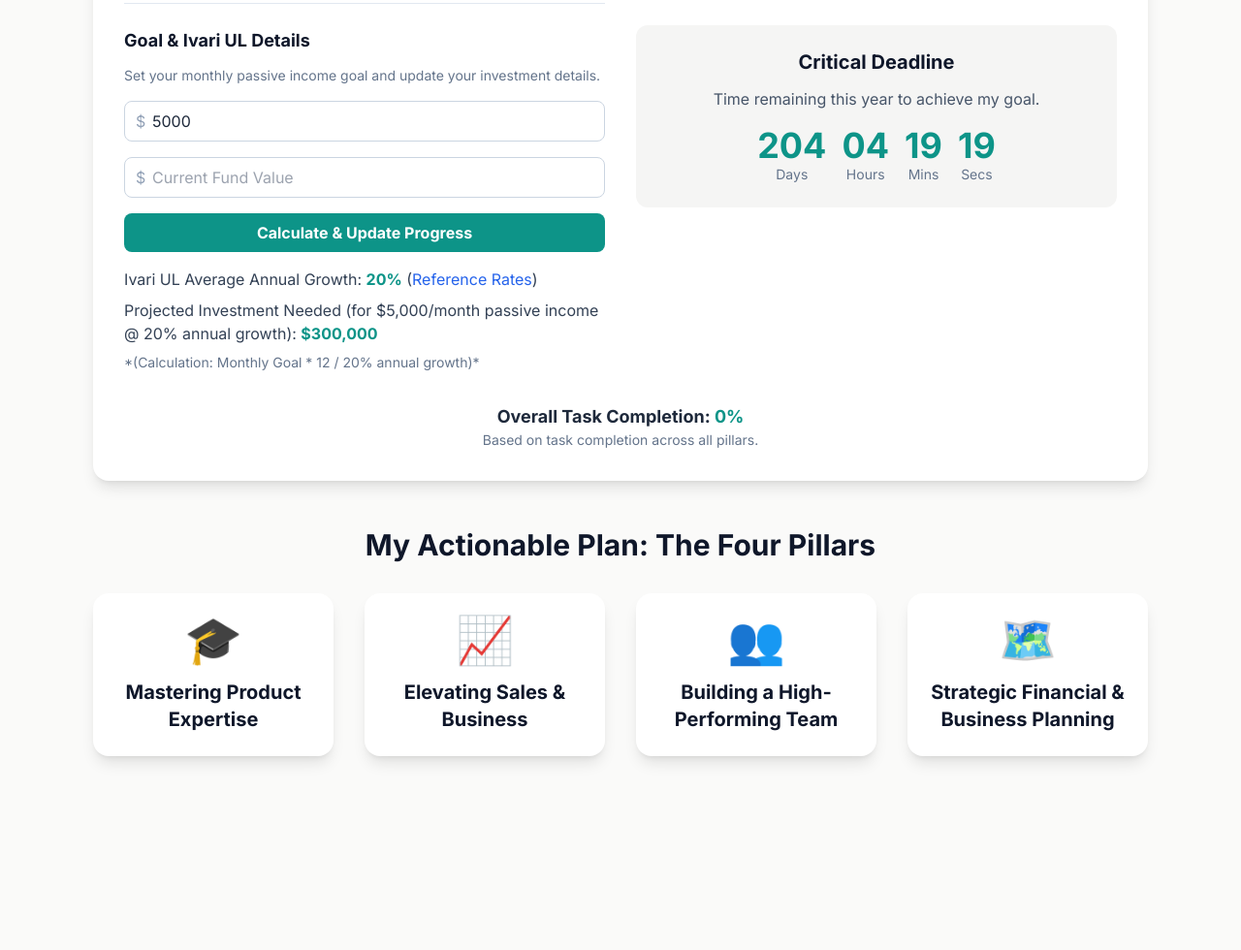
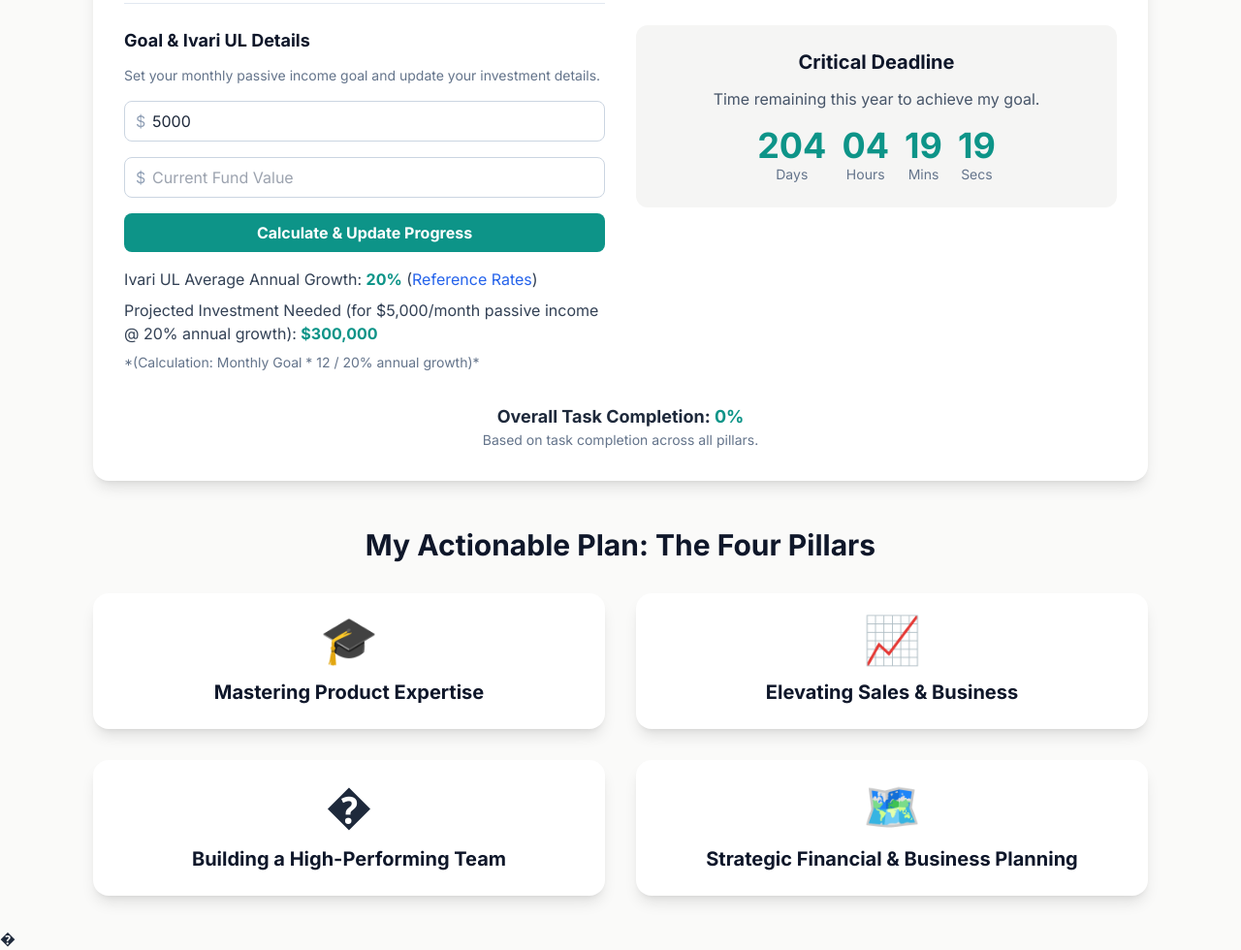
Before and after one commit to rjavier3/2025-vision, a plain HTML site: page index.html in a window 1280 px wide. Shown: the part 341-1321 px from the top of the page at 97% size. Before the commit the page ends 1153 px from the top, so only its background shows below. Drawn offline with nearby package versions, Linux system fonts and the light colour scheme.

Commit message:
Update index.html

```diff
--- a/index.html
+++ b/index.html
@@ -115,7 +115,7 @@
 
             <div>
                 <h2 class="text-2xl md:text-3xl font-bold text-center text-slate-900 mb-8">My Actionable Plan: The Four Pillars</h2>
-                <div id="pillars" class="grid grid-cols-1 sm:grid-cols-2 lg:grid-cols-4 gap-6 md:gap-8">
+                <div id="pillars" class="grid grid-cols-1 sm:grid-cols-2 md:grid-cols-2 gap-6 md:gap-8">
                 </div>
             </div>
         </main>
@@ -151,7 +151,7 @@
                 },
                 {
                     title: 'Building a High-Performing Team',
-                    icon: '👥',
+                    icon: '�',
                     tasks: [
                         'Develop strong leadership, mentoring, and communication skills.',
                         'Implement effective duplication strategies for team success.',
@@ -183,7 +183,7 @@
                             <div class="text-5xl mb-4">${pillar.icon}</div>
                             <h3 class="text-xl font-bold text-slate-900">${pillar.title}</h3>
                         </div>
-                        <div class="task-list mt-6 hidden">
+                        <div class="task-list mt-6 hidden p-4">
                             <ul class="space-y-3">
                                 ${pillar.tasks.map((task, index) => `
                                     <li class="task-list-item flex items-center">
@@ -374,3 +374,4 @@
     </script>
 </body>
 </html>
+�
```
